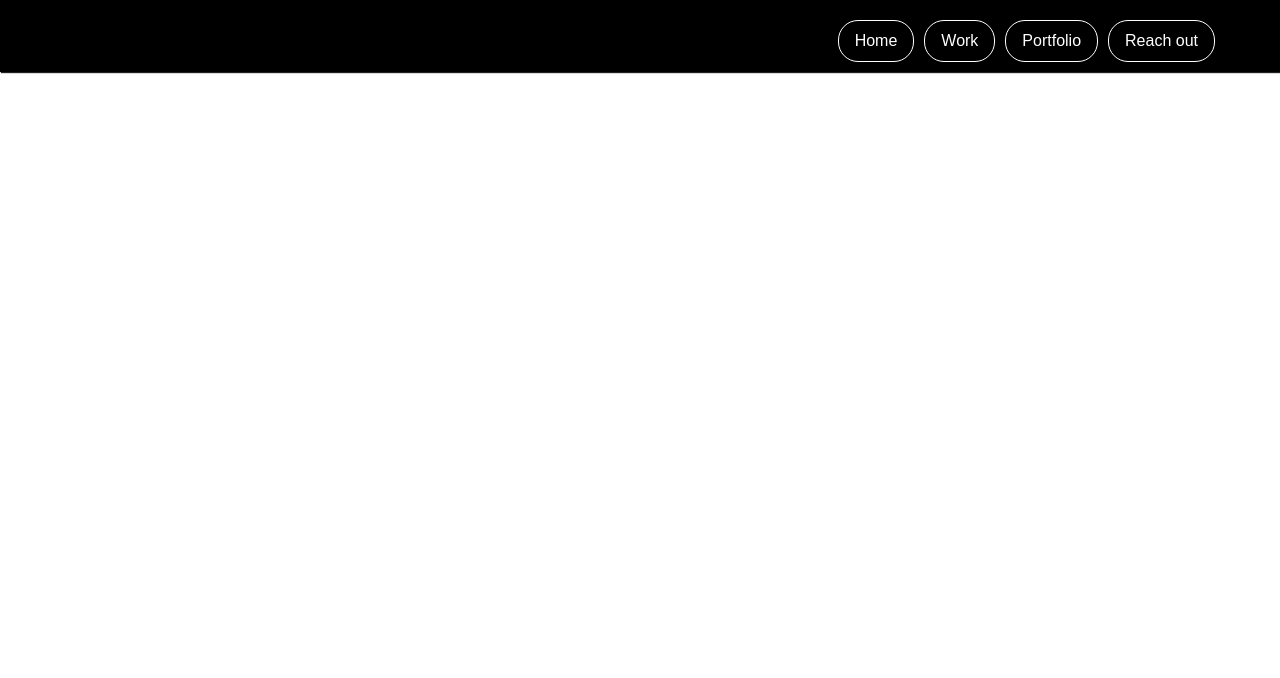
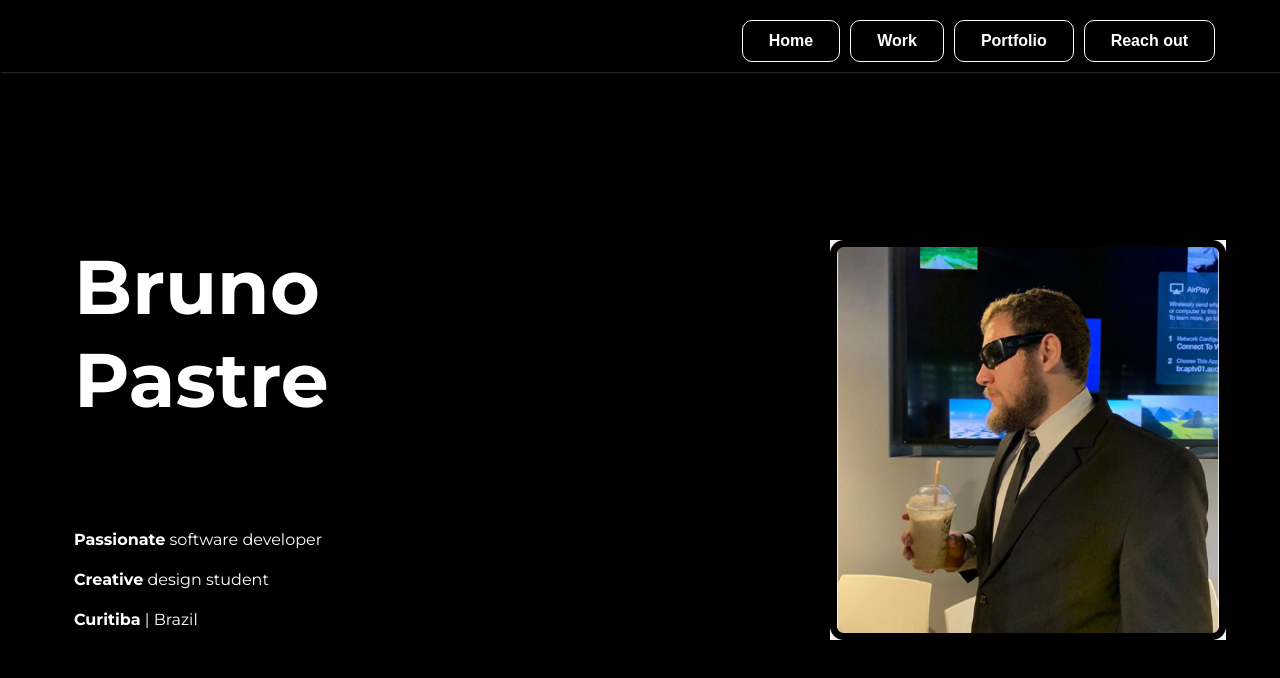
Before and after one commit to pastre/portfolio-react, a React (Create React App) app: page / in a window 1280 px wide. Shown: the top 678 px of the page. Built offline with nearby package versions, Linux system fonts and the light colour scheme.

Commit message:
Changed font and toggled some spaces

```diff
--- a/public/index.html
+++ b/public/index.html
@@ -10,6 +10,7 @@
       content="Web site created using create-react-app"
     />
     <link rel="apple-touch-icon" href="%PUBLIC_URL%/logo192.png" />
+    <link href="https://fonts.googleapis.com/css2?family=Montserrat:wght@400;700&display=swap" rel="stylesheet">
     <!--
       manifest.json provides metadata used when your web app is installed on a
       user's mobile device or desktop. See https://developers.google.com/web/fundamentals/web-app-manifest/
--- a/src/App.css
+++ b/src/App.css
@@ -1,22 +1,12 @@
 .App {
   text-align: center;
   background-color: #000;
+  font-family: 'Montserrat', sans-serif;
 }
 
-.App-logo {
-  height: 40vmin;
-  pointer-events: none;
-}
-
-@media (prefers-reduced-motion: no-preference) {
-  .App-logo {
-    animation: App-logo-spin infinite 20s linear;
-  }
-}
 
 .App-header {
   background-color: #000;
-  min-height: 100vh;
   display: flex;
   flex-direction: column;
   align-items: center;
--- a/src/App.js
+++ b/src/App.js
@@ -1,11 +1,13 @@
 import React from 'react';
 import Navbar from './navbar/Navbar';
+import Home from './home/Home';
 import './App.css';
 
 function App() {
   return (
     <div className="App">
       <Navbar sticky={ true } />
+      <Home  />
     </div>
   );
 }
--- a/src/home/Home.css
+++ b/src/home/Home.css
@@ -1,38 +1,56 @@
 .Home {
   text-align: center;
-}
-
-.Home-logo {
-  height: 40vmin;
-  pointer-events: none;
-}
-
-@media (prefers-reduced-motion: no-preference) {
-  .Home-logo {
-    animation: Home-logo-spin infinite 20s linear;
-  }
-}
-
-.Home-header {
-  background-color: #282c34;
+  background-color: #000;
   min-height: 100vh;
+  min-width: 100vw;
   display: flex;
   flex-direction: column;
   align-items: center;
   justify-content: center;
-  font-size: calc(10px + 2vmin);
-  color: white;
 }
 
-.Home-link {
-  color: #61dafb;
+.homeEncapsulated {
+  background-color: #000;
+  color: #fff;
+  display: flex;
+  flex-direction: row;
+  justify-content: space-between;
+
+  padding-left: 40px;
+  padding-right: 20px;
+
+  min-width: 90vw;
+  max-height: 40vh;
 }
 
-@keyframes Home-logo-spin {
-  from {
-    transform: rotate(0deg);
-  }
-  to {
-    transform: rotate(360deg);
-  }
+.aboutMe {
+
+  display: flex;
+  flex-direction: column;
+  justify-content: space-between;
+  align-items: flex-start;
+  text-align: left;
+
+  height: 50vh;
+
 }
+
+.name {
+  justify-content: flex-start;
+  font-weight: bolder;
+  font-size: calc(28px + 6vmin);
+}
+
+.info {
+  font-size: calc(8px + 1vmin);
+  font-weight: lighter;
+  line-height: 40px;
+}
+
+.myImage {
+
+  height: 50vh;
+  width: auto;
+
+  background-color: #f4f4f4;
+}
--- a/src/home/Home.js
+++ b/src/home/Home.js
@@ -1,16 +1,25 @@
 import React from 'react';
 
+import MyImage from './me.png';
 import './Home.css';
 
 function Home() {
   return (
     <div className="Home">
-      <header className="Home-header">
-        <p>
-          Edit <code>src/Home.js</code> and save to reload.
-        </p>
+    	<div className = "homeEncapsulated">
+    		<div className = "aboutMe">
+    			<div className = "name"> Bruno <br /> Pastre </div>
 
-      </header>
+    			<div >
+	    			<div className = "info"> <b>Passionate</b> software developer </div>
+	    			<div className = "info"> <b>Creative</b> design student </div>
+	    			<div className = "info"> <b>Curitiba</b> | Brazil </div>
+    			</div>
+    		</div>
+
+    		<img className = "myImage" src= {MyImage} alt = "Bruno Pastre"/>
+
+    	</div>
     </div>
   );
 }
--- a/src/navbar/button/NavbarButton.css
+++ b/src/navbar/button/NavbarButton.css
@@ -1,5 +1,5 @@
 .buttonName{
-	padding: 10px;
+	padding: 10px 20px;
 	color: white;
 }
 
@@ -8,9 +8,10 @@
 
 	color: none;
 	border: 1px solid white;
-	border-radius: 20px;
+	border-radius: 10px;
 
 	font-size: 1rem;
+	font-weight: bold;
 	background: none;
 
 	cursor: pointer;
```
Also changed, not shown: src/home/me.png (added), src/work/Work.css (added), src/work/Work.js (added).
